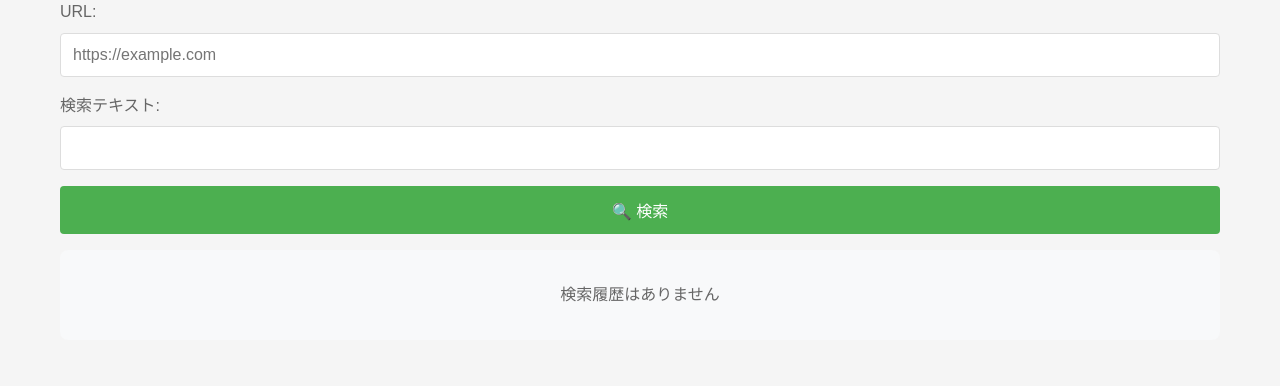
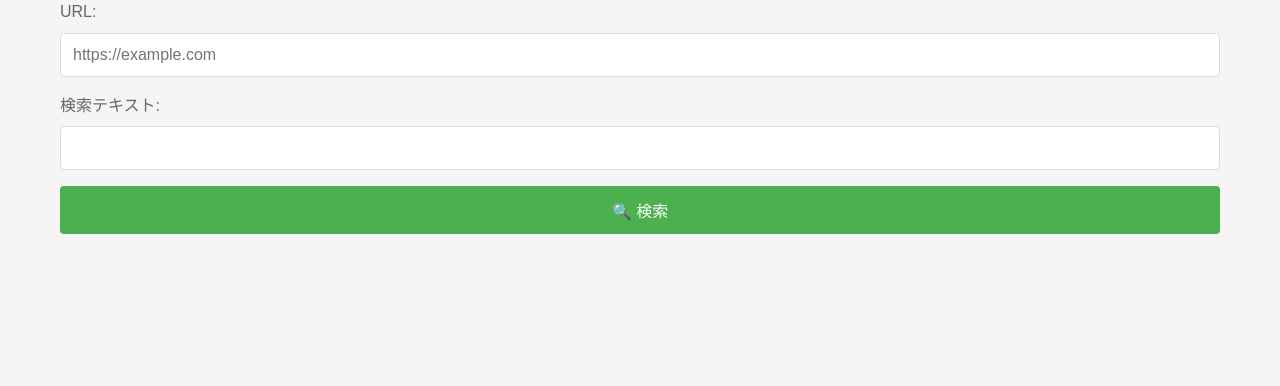
Before and after one commit to cocoali/scraping, a Flask app: page / in a window 1280 px wide. Shown: the part 122-508 px from the top of the page. Run offline with Flask 3, Linux system fonts and the light colour scheme; the visitor is signed in with stand-in values (Sample User, id 1); data that the repository does not hold is empty.

Commit message:
検索履歴削除

```diff
--- a/static/script.js
+++ b/static/script.js
@@ -68,7 +68,6 @@ document.addEventListener('DOMContentLoaded', function () {
         const searchText = document.getElementById('search_text').value;
         const username = document.getElementById('username').value;
         const password = document.getElementById('password').value;
-        const isResearch = searchBtn.textContent.includes('再検索');
 
         // ローディング表示
         searchBtn.disabled = true;
@@ -78,8 +77,7 @@ document.addEventListener('DOMContentLoaded', function () {
         try {
             const formData = new URLSearchParams({
                 url: url,
-                search_text: searchText,
-                is_research: isResearch
+                search_text: searchText
             });
 
             // 認証情報がある場合のみ追加
@@ -115,10 +113,6 @@ document.addEventListener('DOMContentLoaded', function () {
             } else {
                 // 検索結果を表示
                 let html = '';
-
-                if (data.is_research && data.skipped_count > 0) {
-                    html += `<div class="info">前回の検索でスキップされた${data.skipped_count}件のURLを検索しました。</div>`;
-                }
 
                 if (data.results.length === 0) {
                     html += '<div class="no-results">検索結果が見つかりませんでした。</div>';
@@ -188,18 +182,12 @@ document.addEventListener('DOMContentLoaded', function () {
                 `;
 
                 resultsDiv.innerHTML = html;
-
-                // 検索ボタンのテキストを更新
-                if (data.is_research) {
-                    searchBtn.textContent = '🔍 未検索ページを検索';
-                } else {
-                    searchBtn.textContent = '🔍 検索';
-                }
             }
         } catch (error) {
             resultsDiv.innerHTML = `<div class="error">エラーが発生しました: ${error.message}</div>`;
         } finally {
             searchBtn.disabled = false;
+            searchBtn.textContent = '🔍 検索';
         }
     });
 
--- a/templates/index.html
+++ b/templates/index.html
@@ -38,7 +38,6 @@
         </form>
 
         <div id="results"></div>
-        <div id="search-history"></div>
     </div>
 
     <script src="{{ url_for('static', filename='script.js') }}"></script>
```
